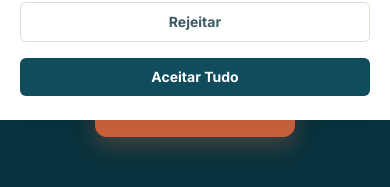
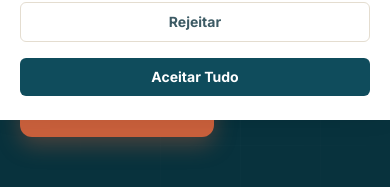
Before and after one commit to marcelo-jgoncalves/marcelo-goncalves-blog, a Next.js app in the folder frontend/: page /servicos in a window 390 px wide. Shown: the part 724-911 px from the top of the page. Built offline with nearby package versions, Linux system fonts and the light colour scheme; no server answers.

Commit message:
style(sobre,servicos): align hero icons with CTA button, standardize button copy
Nests social icons in the same flex row as the hero CTA on /sobre and
renames both hero CTAs to "Entre em contato". Left-aligns the servicos
hero button on mobile only, keeping desktop centered.

```diff
--- a/frontend/app/servicos/page.tsx
+++ b/frontend/app/servicos/page.tsx
@@ -86,7 +86,7 @@ export default function ServicosPage() {
               <div className="svc-hp-row"><span className="svc-hp-v">100%</span><span className="svc-hp-l">Remoto · sem compromisso</span></div>
             </div>
             <div className="svc-hero-actions svc-hero-actions-mobile">
-              <a className="svc-btn-clay-hero" href="#contato">Entrar em contato <span className="svc-arrow">→</span></a>
+              <a className="svc-btn-clay-hero" href="#contato">Entre em contato <span className="svc-arrow">→</span></a>
             </div>
           </>
         }
@@ -100,7 +100,7 @@ export default function ServicosPage() {
         }
       >
         <div className="svc-hero-actions svc-hero-actions-desktop">
-          <a className="svc-btn-clay-hero" href="#contato">Entrar em contato <span className="svc-arrow">→</span></a>
+          <a className="svc-btn-clay-hero" href="#contato">Entre em contato <span className="svc-arrow">→</span></a>
         </div>
       </PageHero>
 
--- a/frontend/app/servicos/servicos.css
+++ b/frontend/app/servicos/servicos.css
@@ -673,6 +673,7 @@
   }
   .svc-hero-actions-mobile {
     display: flex;
+    justify-content: flex-start;
     width: 100%;
     max-width: 380px;
     margin-top: 40px;
--- a/frontend/app/sobre/page.tsx
+++ b/frontend/app/sobre/page.tsx
@@ -177,8 +177,7 @@ export default async function SobrePage() {
         }
       >
         <div className="sobre-hero-actions">
-          <a className="sobre-btn-clay" href="#assessoria">Trabalhe comigo <span className="sobre-arrow">→</span></a>
-        </div>
+          <a className="sobre-btn-clay" href="#assessoria">Entre em contato <span className="sobre-arrow">→</span></a>
           <div className="sobre-hero-socials sobre-hero-socials-desktop">
             <a href={linkedinUrl} target="_blank" rel="noopener noreferrer" title="LinkedIn" aria-label="LinkedIn">
               <svg viewBox="0 0 24 24" fill="currentColor"><path d="M4.98 3.5a2.5 2.5 0 1 1 0 5 2.5 2.5 0 0 1 0-5zM3 9h4v12H3zM9 9h3.8v1.7h.05c.53-1 1.83-2.05 3.77-2.05 4.03 0 4.78 2.65 4.78 6.1V21h-4v-5.4c0-1.3 0-2.96-1.8-2.96s-2.08 1.4-2.08 2.86V21H9z" /></svg>
@@ -189,6 +188,7 @@ export default async function SobrePage() {
             <a href={githubUrl} target="_blank" rel="noopener noreferrer" title="GitHub" aria-label="GitHub">
               <svg viewBox="0 0 24 24" fill="currentColor"><path d="M12 2C6.48 2 2 6.48 2 12c0 4.42 2.87 8.17 6.84 9.5.5.09.68-.22.68-.48v-1.7c-2.78.6-3.37-1.34-3.37-1.34-.45-1.16-1.11-1.47-1.11-1.47-.91-.62.07-.61.07-.61 1 .07 1.53 1.03 1.53 1.03.89 1.52 2.34 1.08 2.91.83.09-.65.35-1.08.63-1.33-2.22-.25-4.56-1.11-4.56-4.94 0-1.09.39-1.98 1.03-2.68-.1-.25-.45-1.27.1-2.64 0 0 .84-.27 2.75 1.02A9.56 9.56 0 0 1 12 6.8c.85 0 1.71.11 2.51.33 1.91-1.29 2.75-1.02 2.75-1.02.55 1.37.2 2.39.1 2.64.64.7 1.03 1.59 1.03 2.68 0 3.84-2.34 4.69-4.57 4.94.36.31.68.92.68 1.85v2.74c0 .27.18.58.69.48A10.01 10.01 0 0 0 22 12c0-5.52-4.48-10-10-10z" /></svg>
             </a>
+          </div>
         </div>
       </PageHero>
 
```
Lines whose indentation alone changed are shown as unchanged.
